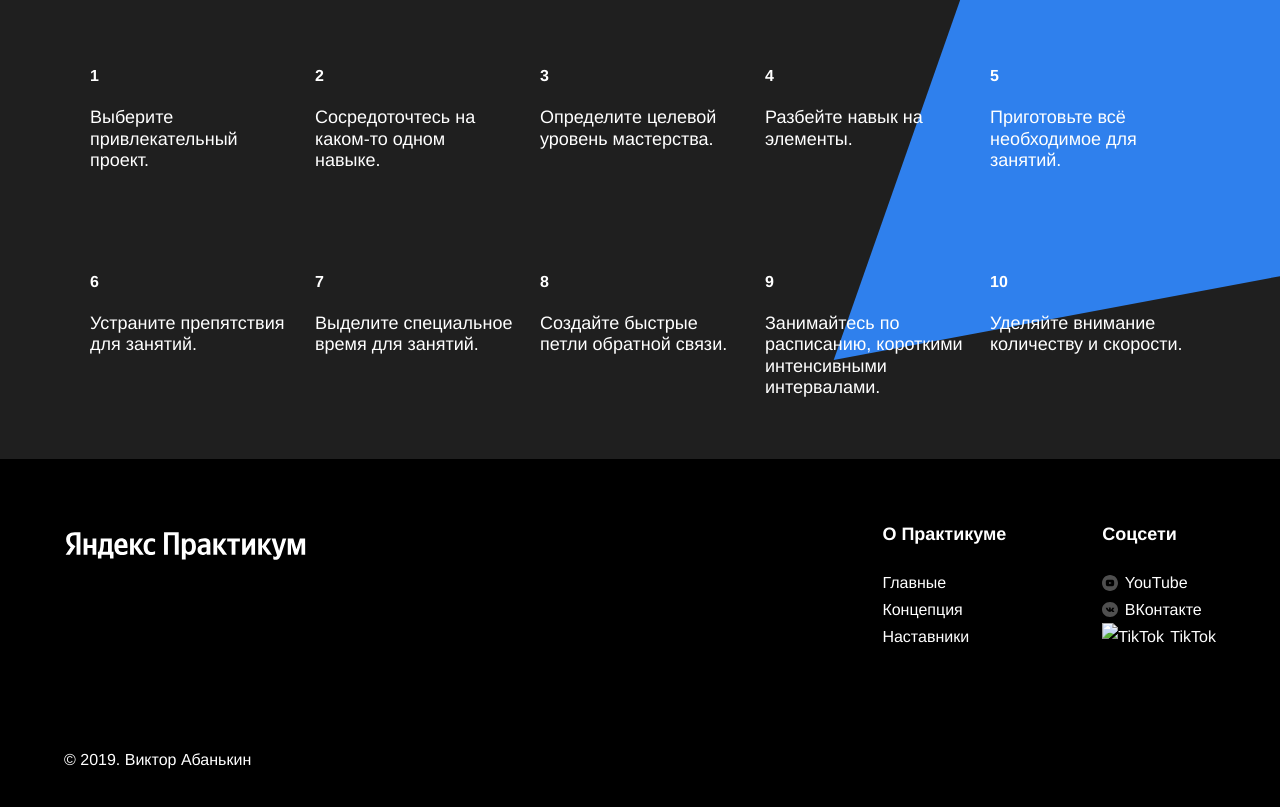
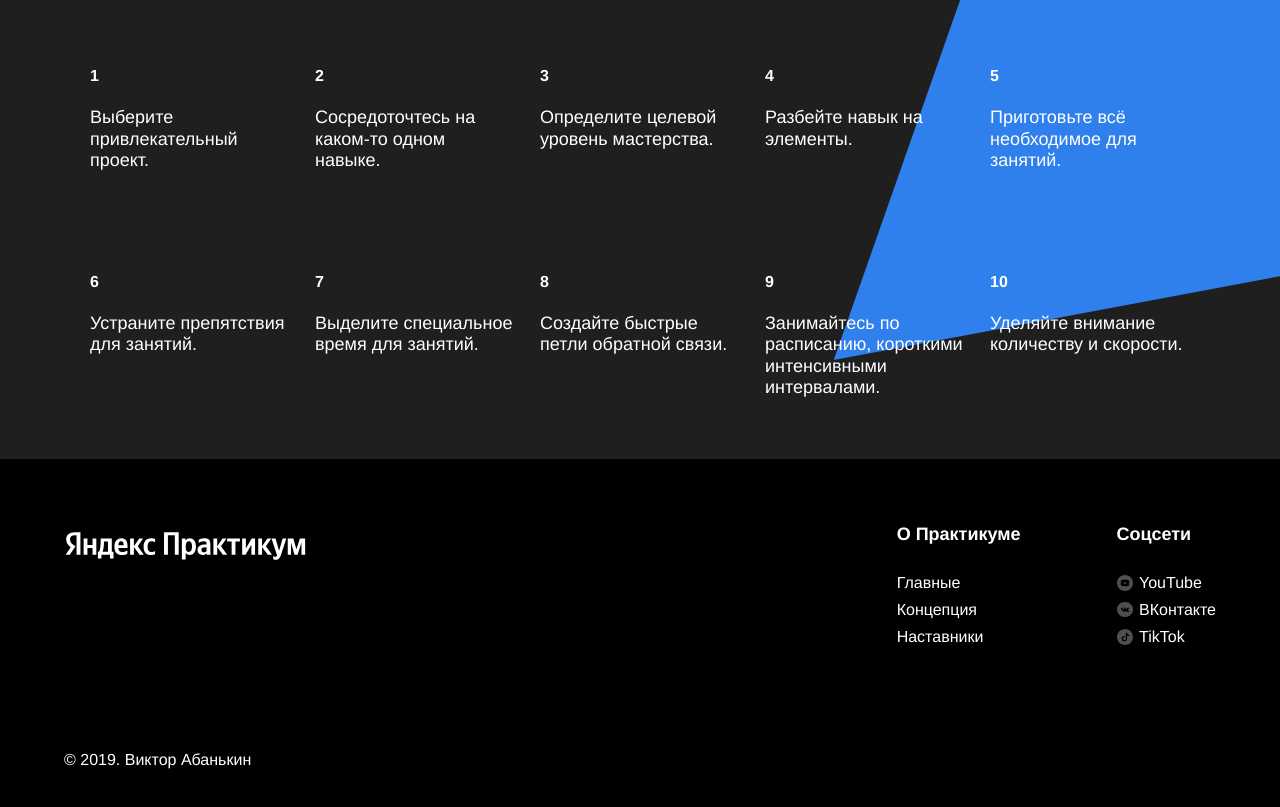
Before and after one commit to VyacheslavParko/first-project, a plain HTML site: page index.html in a window 1280 px wide. Shown: the part 2962-3769 px from the top of the page. Drawn offline with Linux system fonts and the light colour scheme.

Commit message:
Update index.html

```diff
--- a/index.html
+++ b/index.html
@@ -185,7 +185,7 @@
                         </li>
                        <li>
                                 <a href="#" class="footer__column-link">
-                                    <img src="./images/itiktok-icon.svg" alt="TikTok" class="footer__social-icon">TikTok
+                                    <img src="./images/tiktok-icon.svg" alt="TikTok" class="footer__social-icon">TikTok
                                 </a>
                             </li>
                     </ul>
```
